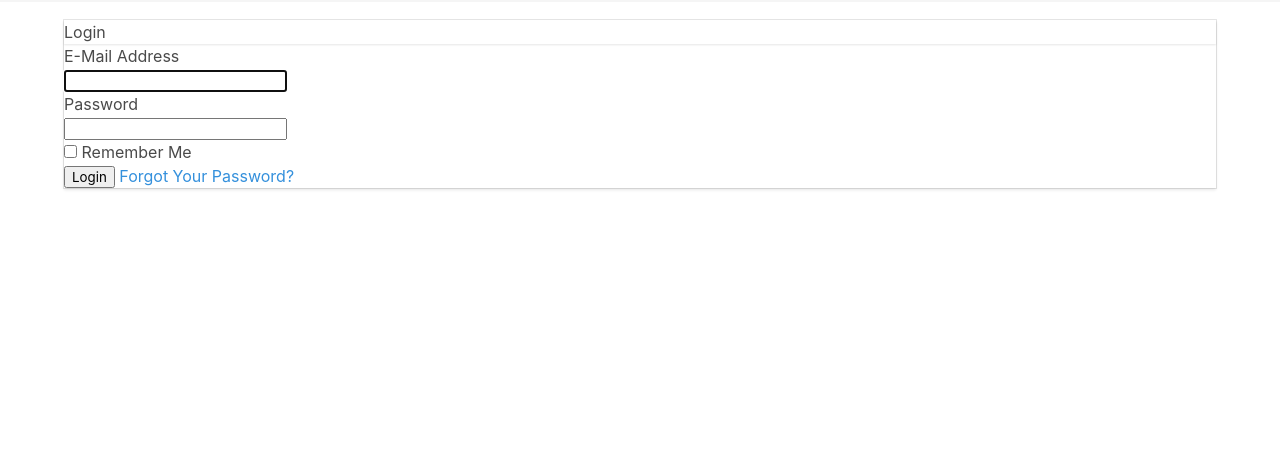
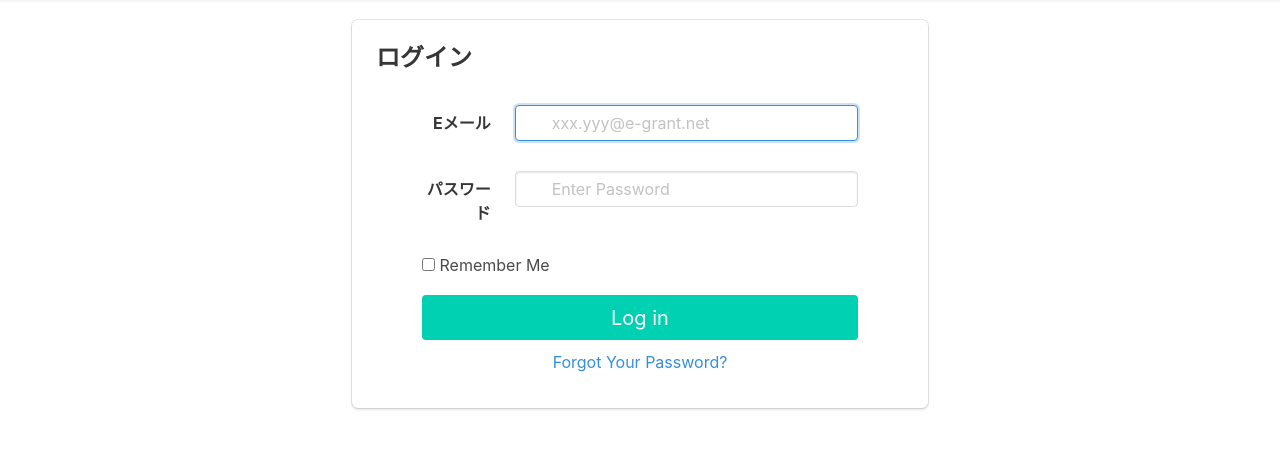
Before and after one commit to nagisa-ito/transporter, a Laravel app: page /login in a window 1280 px wide. Shown: the part 52-501 px from the top of the page. Run offline with Laravel 8, Linux system fonts and the light colour scheme; parts of the project's set-up code (start-up, migrations or seed data) failed here and were passed over; some libraries are stand-ins or nearby versions; some web fonts are replaced.

Commit message:
ログインページ追加

```diff
--- a/server/resources/views/auth/login.blade.php
+++ b/server/resources/views/auth/login.blade.php
@@ -1,73 +1,71 @@
 @extends('layouts.app')
 
+@section('title', 'login')
 @section('content')
 <div class="container">
-    <div class="row justify-content-center">
-        <div class="col-md-8">
-            <div class="card">
-                <div class="card-header">{{ __('Login') }}</div>
+    <div class="column is-6 is-offset-3 box">
+        <div class="column mb-10">
+            <h4 class="title is-4">{{ __('ログイン') }}</h4>
+        </div>
 
-                <div class="card-body">
-                    <form method="POST" action="{{ route('login') }}">
-                        @csrf
-
-                        <div class="form-group row">
-                            <label for="email" class="col-md-4 col-form-label text-md-right">{{ __('E-Mail Address') }}</label>
-
-                            <div class="col-md-6">
-                                <input id="email" type="email" class="form-control @error('email') is-invalid @enderror" name="email" value="{{ old('email') }}" required autocomplete="email" autofocus>
+        {{ Form::open() }}
+            @csrf
+            <div class="column is-10 is-offset-1">
+                <div class="field is-horizontal mb-30">
+                    <div class="field-label is-normal">
+                        <label class="label">Eメール</label>
+                    </div>
+                    <div class="field-body">
+                        <div class="field">
+                            <p class="control is-expanded has-icons-left">
+                                <input id="email" type="email" class="input @error('email') is-danger @enderror" autofocus
+                                    name="email" value="{{ old('email') }}" required autocomplete="email" placeholder="xxx.yyy@e-grant.net">
+                                <span class="icon is-small is-left"><i class="fas fa-envelope"></i></span>
 
                                 @error('email')
-                                    <span class="invalid-feedback" role="alert">
-                                        <strong>{{ $message }}</strong>
-                                    </span>
+                                    <p class="help is-danger">{{ $message }}</p>
                                 @enderror
-                            </div>
+                            </p>
                         </div>
+                    </div>
+                </div>
 
-                        <div class="form-group row">
-                            <label for="password" class="col-md-4 col-form-label text-md-right">{{ __('Password') }}</label>
-
-                            <div class="col-md-6">
-                                <input id="password" type="password" class="form-control @error('password') is-invalid @enderror" name="password" required autocomplete="current-password">
+                <div class="field is-horizontal mb-30">
+                    <div class="field-label is-normal">
+                        <label class="label">パスワード</label>
+                    </div>
+                    <div class="field-body">
+                        <div class="field">
+                            <p class="control is-expanded has-icons-left">
+                                <input id="password" type="password" class="input @error('password') is-danger @enderror"
+                                    name="password" required autocomplete="new-password" placeholder="Enter Password">
+                                <span class="icon is-small is-left"><i class="fas fa-lock"></i></span>
 
                                 @error('password')
-                                    <span class="invalid-feedback" role="alert">
-                                        <strong>{{ $message }}</strong>
-                                    </span>
+                                    <p class="help is-danger">{{ $message }}</p>
                                 @enderror
-                            </div>
+                            </p>
                         </div>
+                    </div>
+                </div>
 
-                        <div class="form-group row">
-                            <div class="col-md-6 offset-md-4">
-                                <div class="form-check">
-                                    <input class="form-check-input" type="checkbox" name="remember" id="remember" {{ old('remember') ? 'checked' : '' }}>
+                <div class="field is-horizontal mb-20">
+                    <label class="checkbox text-right" for="remember">
+                        <input type="checkbox" name="remember" id="remember" {{ old('remember') ? 'checked' : '' }}> {{ __('Remember Me') }}
+                    </label>
+                </div>
 
-                                    <label class="form-check-label" for="remember">
-                                        {{ __('Remember Me') }}
-                                    </label>
-                                </div>
-                            </div>
-                        </div>
+                <div class="field is-horizontal mb-10">
+                    <button type="submit" class="button is-primary is-medium is-fullwidth">{{ __('Log in') }}</button>
+                </div>
 
-                        <div class="form-group row mb-0">
-                            <div class="col-md-8 offset-md-4">
-                                <button type="submit" class="btn btn-primary">
-                                    {{ __('Login') }}
-                                </button>
-
-                                @if (Route::has('password.request'))
-                                    <a class="btn btn-link" href="{{ route('password.request') }}">
-                                        {{ __('Forgot Your Password?') }}
-                                    </a>
-                                @endif
-                            </div>
-                        </div>
-                    </form>
-                </div>
+                @if (Route::has('password.request'))
+                    <div class="field text-center mb-10">
+                        <a class="text-center" href="{{ route('password.request') }}">{{ __('Forgot Your Password?') }}</a>
+                    </div>
+                @endif
             </div>
-        </div>
+        {{ Form::close() }}
     </div>
 </div>
 @endsection
--- a/server/resources/views/layouts/app.blade.php
+++ b/server/resources/views/layouts/app.blade.php
@@ -92,7 +92,6 @@
             @yield('content')
         </main>
 
-        @yield('script')
     </div>
 </body>
 </html>
```
Also changed, not shown: server/resources/views/users/login.blade.php (deleted, +0 -43 lines).
